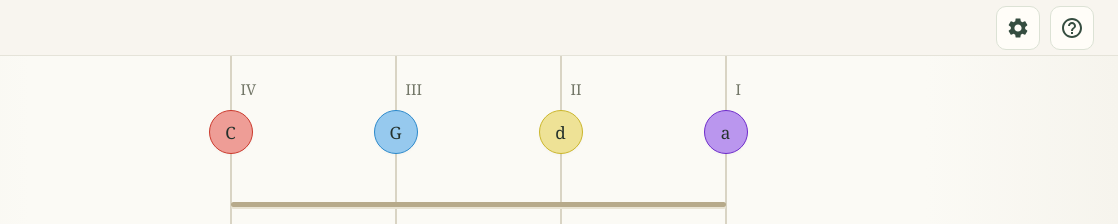
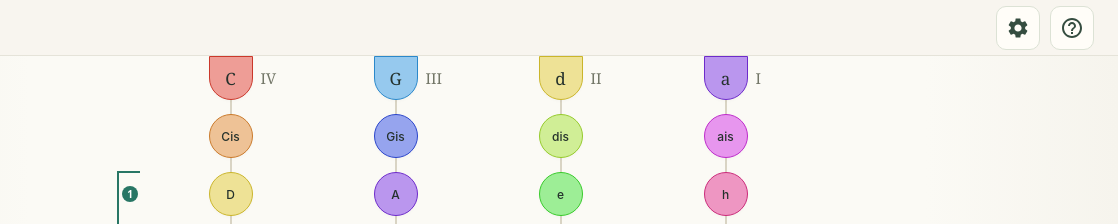
Before and after one commit to thorbenk/celloh, a website built with Vite: page index.html in a window 1280 px wide. Shown: the top 224 px of the page, 162-1280 px from the left. Built offline with nearby package versions, Linux system fonts and the light colour scheme; what driver.js would draw is missing.

Commit message:
Render open strings as compact caps with regular note spacing

```diff
--- a/src/style.css
+++ b/src/style.css
@@ -756,17 +756,6 @@ main,
     transparent 25%
   );
 }
-.notes::before {
-  content: '';
-  position: absolute;
-  top: var(--nut-y);
-  left: 12.5%;
-  right: 12.5%;
-  height: 5px;
-  border-radius: 4px;
-  background: #b7aa8b;
-  box-shadow: 0 2px 0 #e9e4d4;
-}
 .note-row {
   position: absolute;
   display: grid;
@@ -822,13 +811,15 @@ main,
   box-shadow: none;
 }
 .open-row .note {
+  border-radius: 0 0 50% 50%;
   font-size: 17px;
   font-family: Georgia, serif;
 }
 .string-numeral {
   position: absolute;
-  bottom: calc(100% + 12px);
-  left: calc(50% + 10px);
+  top: 50%;
+  left: calc(50% + var(--note-diameter) / 2 + 8px);
+  transform: translateY(-50%);
   font-family: Georgia, serif;
   font-size: 15px;
   line-height: 1.2;
--- a/src/view/fingerboard.ts
+++ b/src/view/fingerboard.ts
@@ -15,15 +15,7 @@ import {
 import type { BoardSettings } from '../model';
 import { noteName, staffNote, writtenNoteName } from '../notation';
 import { requireElement } from './dom';
-import {
-  boardHeight,
-  NOTE_DIAMETER,
-  NOTE_CLEARANCE,
-  ROW_HEIGHT,
-  NUT_Y,
-  rowY,
-  rowGap,
-} from './geometry';
+import { boardHeight, NOTE_DIAMETER, NOTE_CLEARANCE, ROW_HEIGHT, rowY, rowGap } from './geometry';
 import { positionMarkup } from './positions';
 
 export class FingerboardView {
@@ -41,7 +33,6 @@ export class FingerboardView {
     this.overlays = requireElement('#overlays', SVGSVGElement, root);
     this.fingerboard.style.setProperty('--note-diameter', `${NOTE_DIAMETER}px`);
     this.fingerboard.style.setProperty('--row-height', `${ROW_HEIGHT}px`);
-    this.fingerboard.style.setProperty('--nut-y', `${NUT_Y}px`);
   }
   renderNotes(
     settings: BoardSettings,
@@ -84,7 +75,7 @@ export class FingerboardView {
         `${crowded ? gap - NOTE_CLEARANCE : NOTE_DIAMETER}px`,
       );
       button.textContent = crowded ? '' : label;
-      button.title = `${fullName} · ${string.name}-Saite`;
+      button.title = `${fullName} · ${string.name}-Saite${offset === 0 ? ' · Leere Saite' : ''}`;
       cell.append(button);
       if (offset === 0) {
         const numeral = document.createElement('span');
--- a/src/view/geometry.ts
+++ b/src/view/geometry.ts
@@ -6,28 +6,28 @@ export const NOTE_RADIUS = 22;
 export const NOTE_DIAMETER = NOTE_RADIUS * 2;
 export const NOTE_CLEARANCE = 4;
 export const ROW_HEIGHT = 50;
-const BOARD_TOP_PADDING = 54;
 const BOARD_BOTTOM_PADDING = 26;
-const OPEN_STRING_NUT_GAP = 48;
-const FIRST_NOTE_NUT_GAP = 32;
 const EQUIDISTANT_NOTE_GAP = 14;
 const SEMITONES_PER_OCTAVE = 12;
 
-const OPEN_STRING_Y = BOARD_TOP_PADDING + NOTE_RADIUS;
-export const NUT_Y = OPEN_STRING_Y + NOTE_RADIUS + OPEN_STRING_NUT_GAP;
-const FIRST_NOTE_Y = NUT_Y + NOTE_RADIUS + FIRST_NOTE_NUT_GAP;
+// The open-string cap starts flush with the board, with a short square top and round bottom.
+const OPEN_STRING_Y = NOTE_RADIUS;
+const SCALE_ORIGIN_Y = OPEN_STRING_Y + NOTE_RADIUS;
 const EQUIDISTANT_ROW_STEP = NOTE_DIAMETER + EQUIDISTANT_NOTE_GAP;
+const FIRST_NOTE_Y = OPEN_STRING_Y + EQUIDISTANT_ROW_STEP;
 const LAST_NOTE_Y = FIRST_NOTE_Y + (MAX_STRING_OFFSET - 1) * EQUIDISTANT_ROW_STEP;
 const STRING_LENGTH =
-  (LAST_NOTE_Y - NUT_Y) / (1 - 2 ** (-MAX_STRING_OFFSET / SEMITONES_PER_OCTAVE));
+  (LAST_NOTE_Y - SCALE_ORIGIN_Y) / (1 - 2 ** (-MAX_STRING_OFFSET / SEMITONES_PER_OCTAVE));
 
 export function rowY(offset: number, settings: BoardSettings): number {
-  // Open strings are labels above the nut, not stopped positions on the string.
+  // Open strings remain fixed headers when stopped-note spacing is proportional.
   if (offset === 0) return OPEN_STRING_Y;
   if (offset > 0 && settings.toScale) {
     // A semitone shortens the vibrating string by 2^(-1/12).
     // At 100%, the two-octave range ends at the same height as the linear board.
-    return NUT_Y + STRING_LENGTH * settings.spread * (1 - 2 ** (-offset / SEMITONES_PER_OCTAVE));
+    return (
+      SCALE_ORIGIN_Y + STRING_LENGTH * settings.spread * (1 - 2 ** (-offset / SEMITONES_PER_OCTAVE))
+    );
   }
   return FIRST_NOTE_Y + (offset - 1) * EQUIDISTANT_ROW_STEP;
 }
```
Also changed, not shown: tests/browser/app.spec.ts (+70 -13 lines).
